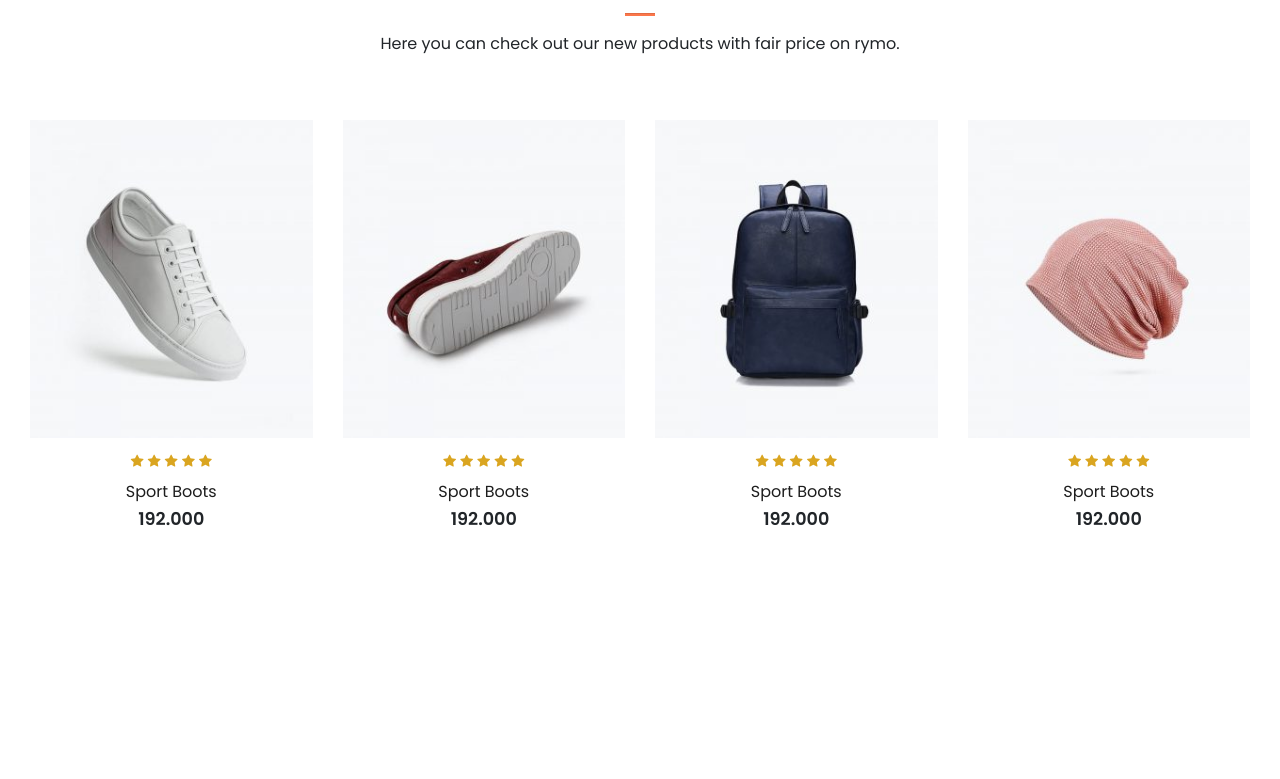
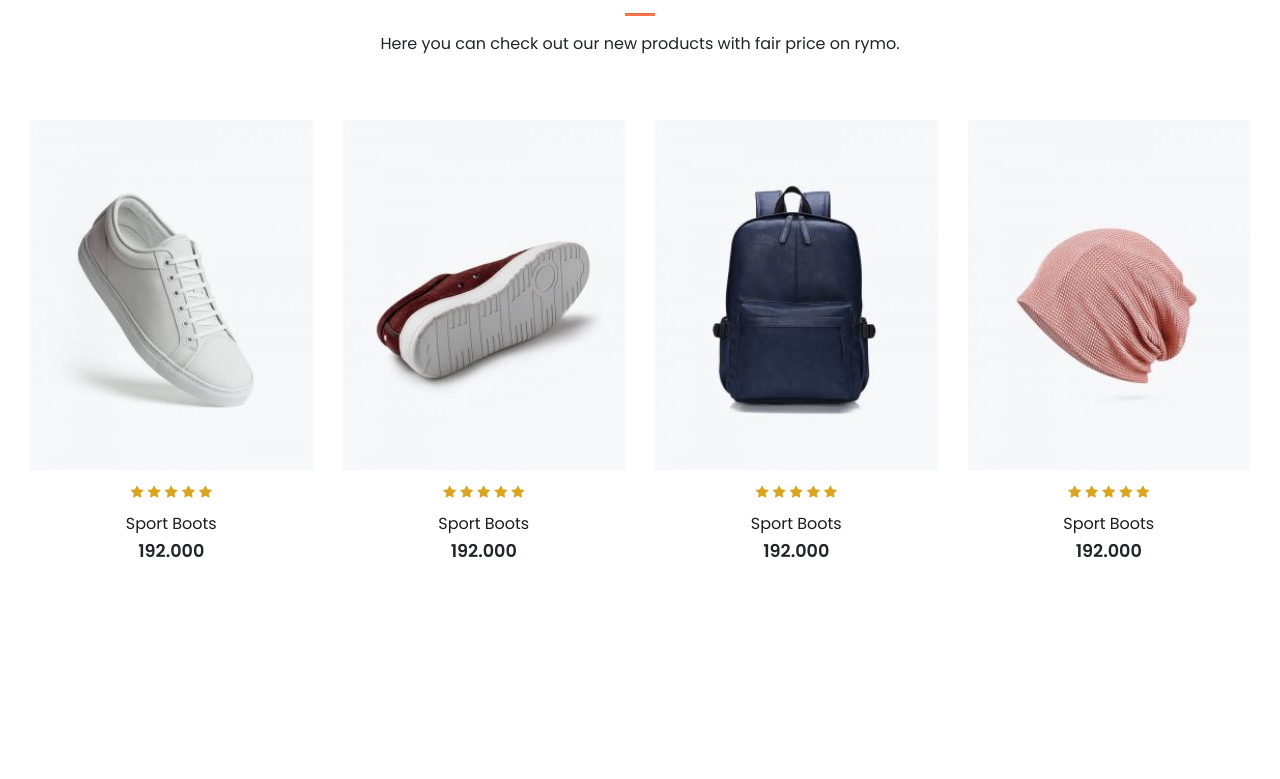
Before and after one commit to ernesto4023-glitch/Ar, a plain HTML site: page index.html in a window 1280 px wide. Shown: the part 1235-2014 px from the top of the page. Drawn offline with nearby package versions, Linux system fonts and the light colour scheme.

Commit message:
'actualizar'

```diff
--- a/index.html
+++ b/index.html
@@ -15,8 +15,16 @@
         <link rel="stylesheet" href="style.css">
   <style>
     html, body {
-  overflow-x: hidden;
-}
+    overflow-x: hidden;
+    }
+
+    .product img{
+        width: 100%;
+        height: 350px;
+        box-sizing: border-box;
+        object-fit: cover;
+    }
+
     .redes a{
         color: #999;
     }
```
